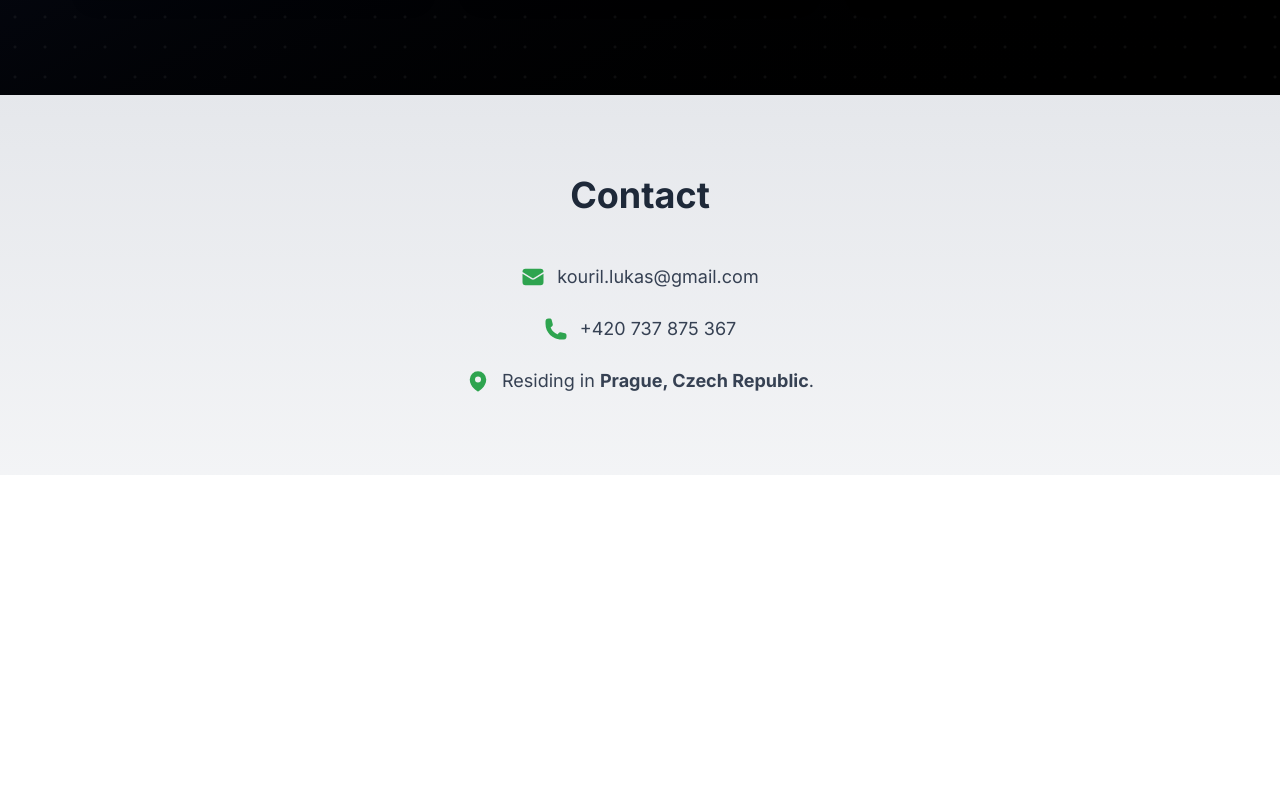
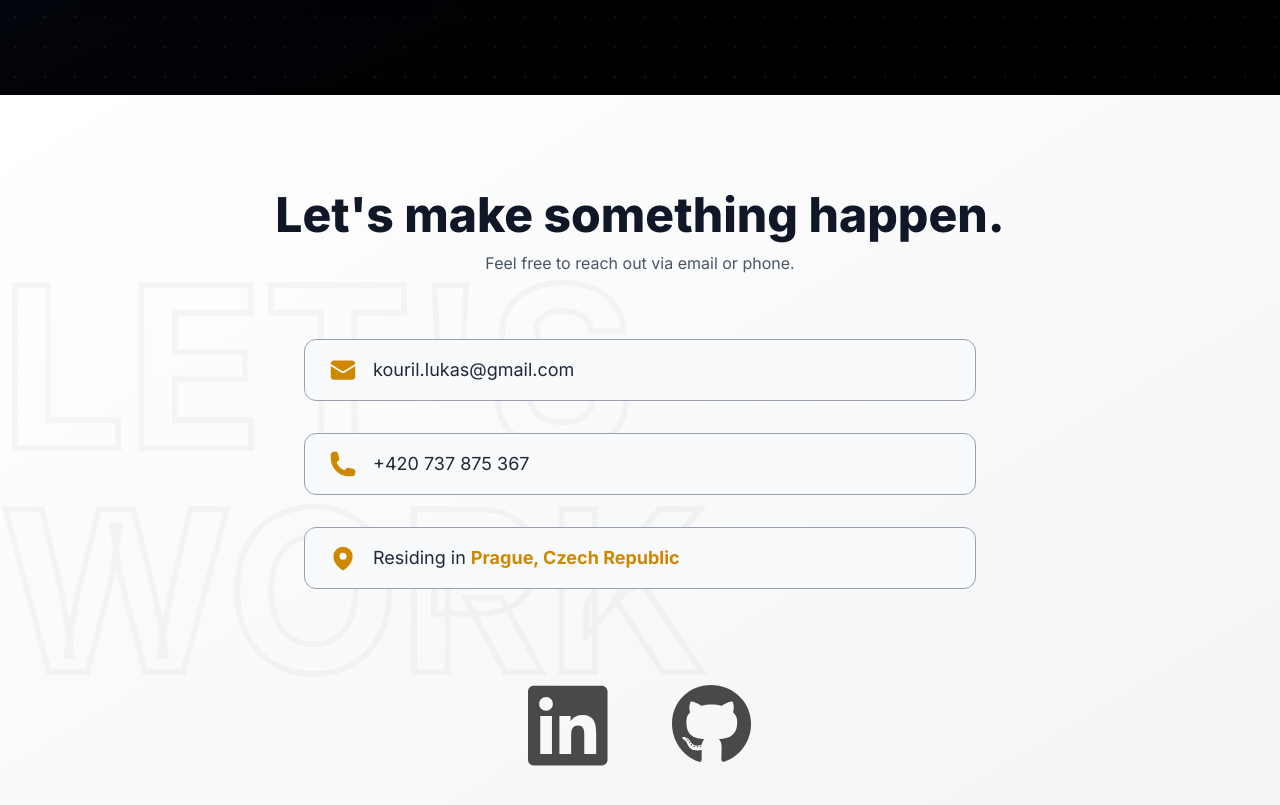
Before and after one commit to lukaskourilcz/nxt-portfolio, a Next.js app: page / in a window 1280 px wide. Shown: the part 2456-3261 px from the top of the page. Before the commit the page ends 2931 px from the top, so only its background shows below. Built offline with nearby package versions, Linux system fonts and the light colour scheme; no server answers; a web font is replaced by a local one.

Commit message:
contact section redone

```diff
--- a/src/app/components/contact/page.js
+++ b/src/app/components/contact/page.js
@@ -1,37 +1,79 @@
 import React from "react";
 import { EnvelopeIcon, PhoneIcon, MapPinIcon } from "@heroicons/react/24/solid";
+import Link from "next/link";
+import Image from "next/image";
 
 export default function ContactSection() {
   return (
     <section
       id="contact"
-      className="bg-gradient-to-t from-gray-100 to-gray-200 py-20 px-6 lg:px-20 text-center"
+      className="relative bg-gradient-to-br from-white to-gray-100 text-gray-900 py-24 px-6 lg:px-20 overflow-hidden"
     >
-      <h2 className="text-4xl font-bold mb-12 text-gray-800">Contact</h2>
+      <h2
+        className="absolute inset-0 flex items-center justify-center text-[14rem] font-bold text-transparent
+               [-webkit-text-stroke:6px_rgba(0,0,0,0.08)] opacity-40 leading-none pointer-events-none"
+      >
+        LET&apos;S WORK
+      </h2>
 
-      <div className="flex flex-col items-center gap-6 text-lg text-gray-700">
+      <div className="relative z-10 text-center mb-16">
+        <h2 className="text-5xl font-extrabold text-gray-900">
+          {" "}
+          Let&apos;s make something happen.
+        </h2>
+        <p className="text-gray-600 mt-3 max-w-xl mx-auto">
+          Feel free to reach out via email or phone.
+        </p>
+      </div>
+
+      <div className="relative z-10 flex flex-col items-center gap-8 text-lg max-w-2xl mx-auto">
         <a
           href="mailto:kouril.lukas@gmail.com"
-          className="flex items-center gap-3 hover:text-[#2ea44f] transition"
+          className="flex items-center gap-4 w-full bg-gray-50 backdrop-blur-md rounded-xl border border-gray-400 px-6 py-4 hover:border-yellow-400 hover:shadow-yellow-400/30 transition"
         >
-          <EnvelopeIcon className="w-6 h-6 text-[#2ea44f]" />
-          kouril.lukas@gmail.com
+          <EnvelopeIcon className="w-7 h-7 text-yellow-600" />
+          <span className="text-gray-800">kouril.lukas@gmail.com</span>
         </a>
 
         <a
           href="tel:+420737875367"
-          className="flex items-center gap-3 hover:text-[#2ea44f] transition"
+          className="flex items-center gap-4 w-full bg-gray-50 backdrop-blur-md rounded-xl border border-gray-400 px-6 py-4 hover:border-yellow-400 hover:shadow-yellow-400/30 transition"
         >
-          <PhoneIcon className="w-6 h-6 text-[#2ea44f]" />
-          +420 737 875 367
+          <PhoneIcon className="w-7 h-7 text-yellow-600" />
+          <span className="text-gray-800">+420 737 875 367</span>
         </a>
 
-        <div className="flex items-center gap-3">
-          <MapPinIcon className="w-6 h-6 text-[#2ea44f]" />
-          <span>
-            Residing in <b>Prague, Czech Republic</b>.
+        <div className="flex items-center gap-4 w-full bg-gray-50 backdrop-blur-md rounded-xl border border-gray-400 px-6 py-4">
+          <MapPinIcon className="w-7 h-7 text-yellow-600" />
+          <span className="text-gray-800">
+            Residing in{" "}
+            <b className="text-yellow-600">Prague, Czech Republic</b>
           </span>
         </div>
+      </div>
+
+      <div className="relative z-10 flex justify-center gap-16 mt-24">
+        {" "}
+        <Link href="https://www.linkedin.com/in/lukas-kouril" target="_blank">
+          {" "}
+          <Image
+            src="/icons/linkedin.svg"
+            alt="LinkedIn"
+            width={80}
+            height={80}
+            className="opacity-70 hover:opacity-100 hover:scale-110 transition filter invert"
+          />{" "}
+        </Link>{" "}
+        <Link href="https://github.com/lukaskourilcz" target="_blank">
+          {" "}
+          <Image
+            src="/icons/github.svg"
+            alt="GitHub"
+            width={80}
+            height={80}
+            className="opacity-70 hover:opacity-100 hover:scale-110 transition filter invert"
+          />{" "}
+        </Link>{" "}
       </div>
     </section>
   );
```
